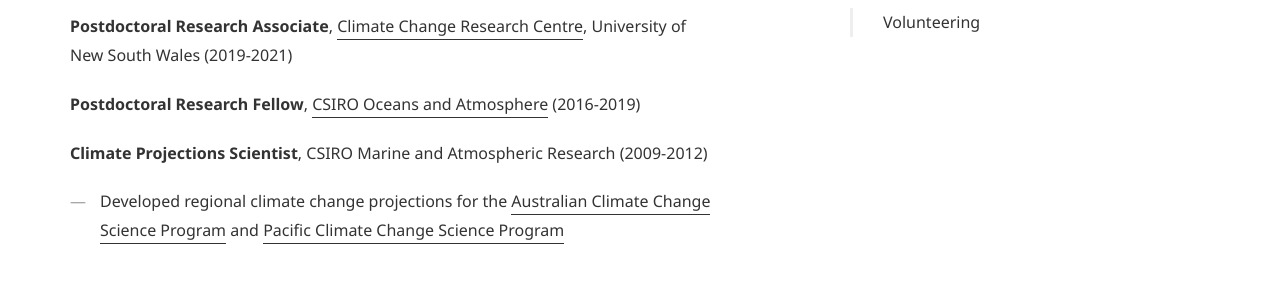
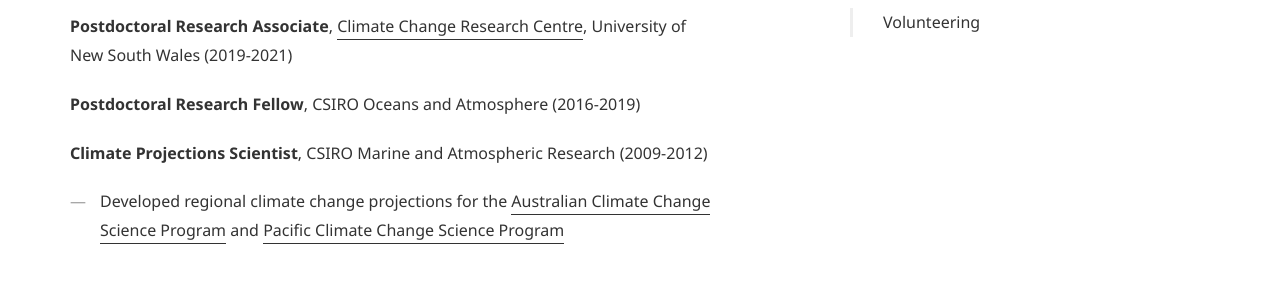
Before and after one commit to DamienIrving/damienirving.github.io, a Jekyll site: the page built from experience.md, in a window 1280 px wide and 900 px high, scrolled down 1031 px. Shown: the part 167-455 px from the top of the window. Built offline with Jekyll 4.4.1, drawn with Linux system fonts in a browser that asks for light colours; some web fonts are replaced; part of the change alters nothing that is shown.

```diff
--- a/experience.md
+++ b/experience.md
@@ -47,7 +47,7 @@ LaTrobe University (2003-2006)
 University of New South Wales (2019-2021)
 
 **Postdoctoral Research Fellow**,
-[CSIRO Oceans and Atmosphere](https://www.csiro.au/en/Research/OandA) (2016-2019)
+CSIRO Oceans and Atmosphere (2016-2019)
 
 **Climate Projections Scientist**,
 CSIRO Marine and Atmospheric Research (2009-2012)
```
